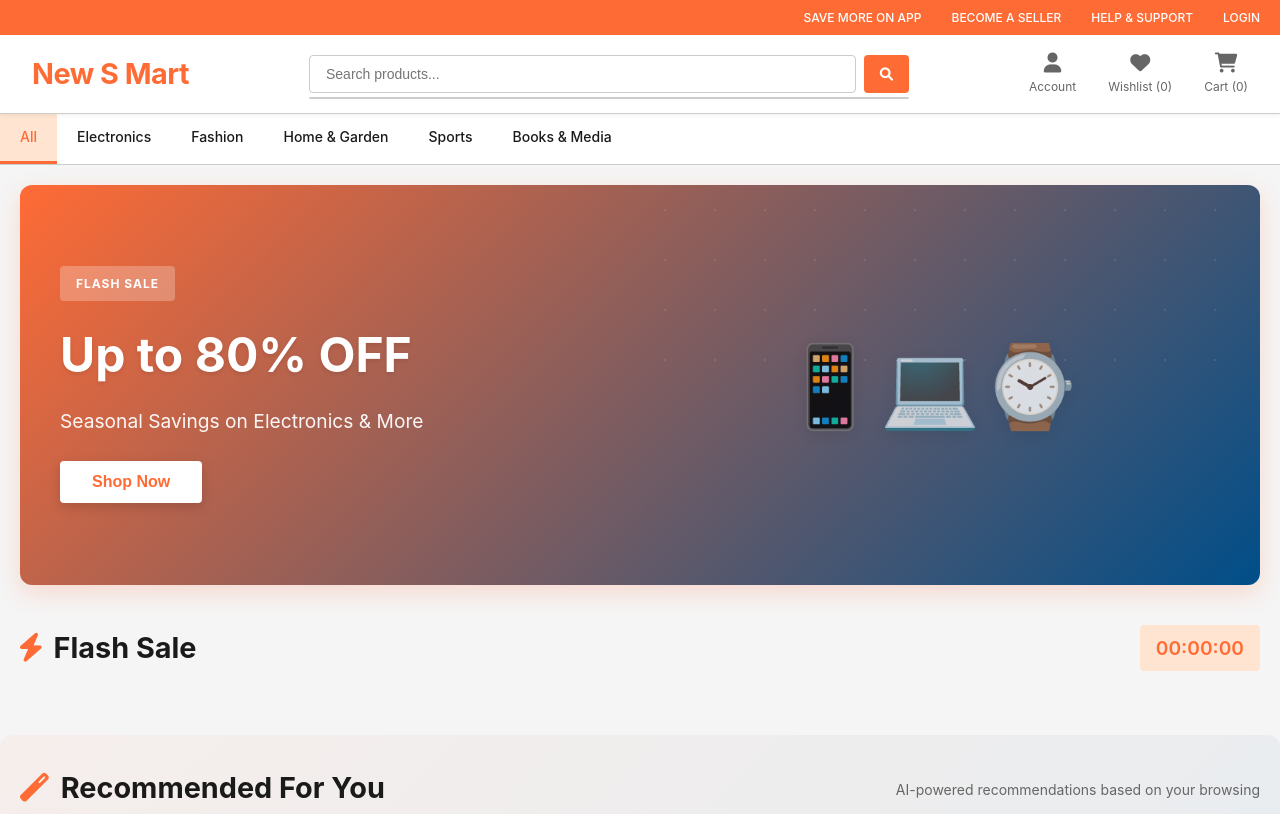
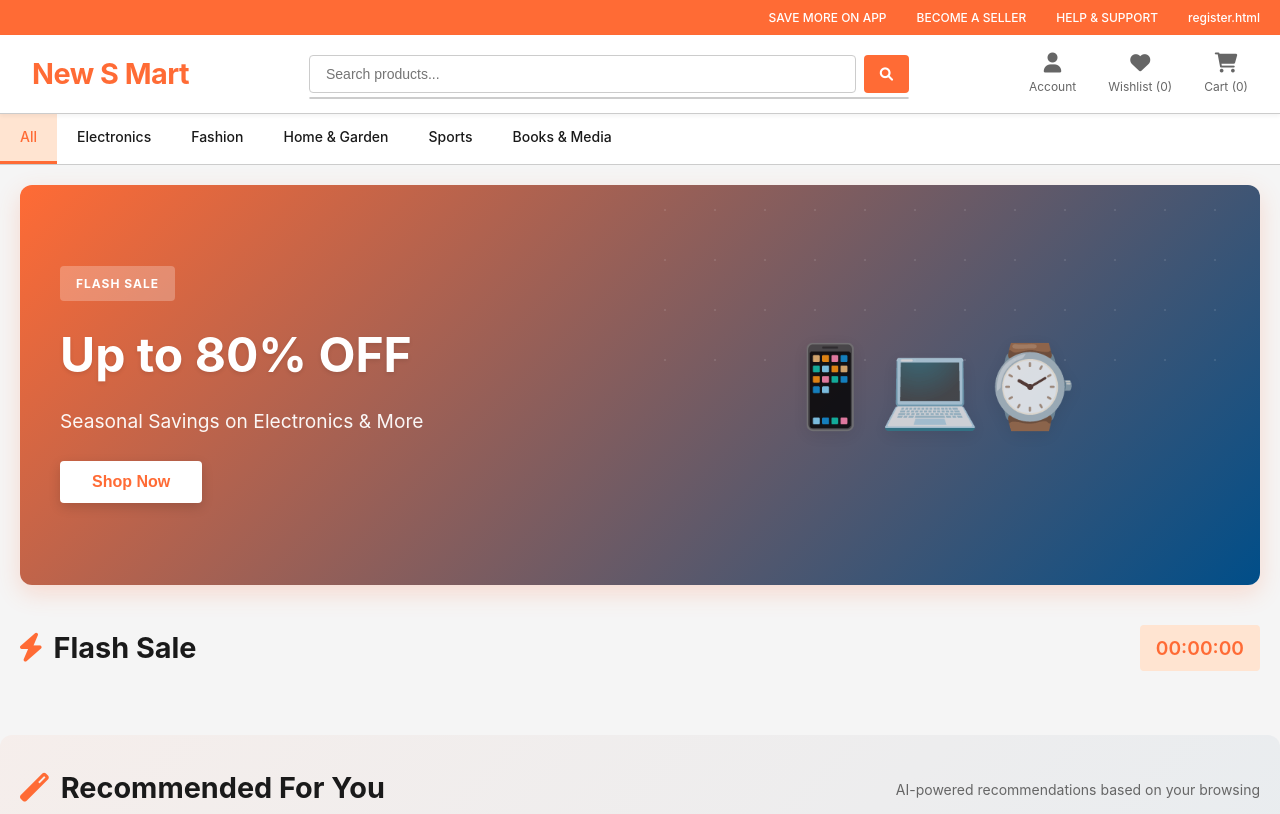
Before and after one commit to NewSMart93/New-S-Mart-Shop, a plain HTML site: page index.html in a window 1280 px wide. Shown: the top 814 px of the page. Drawn offline with Linux system fonts and the light colour scheme.

```diff
--- a/index.html
+++ b/index.html
@@ -13,8 +13,7 @@
         <p>SAVE MORE ON APP</p>
         <p>BECOME A SELLER</p>
         <p>HELP & SUPPORT</p>
-        <p><a href="#login">LOGIN</a></p>
-    </div>
+register.html    </div>
 
     <!-- Main Header/Navbar -->
     <header class="navbar">
```
